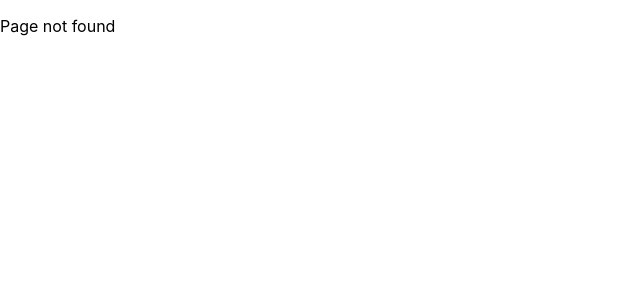
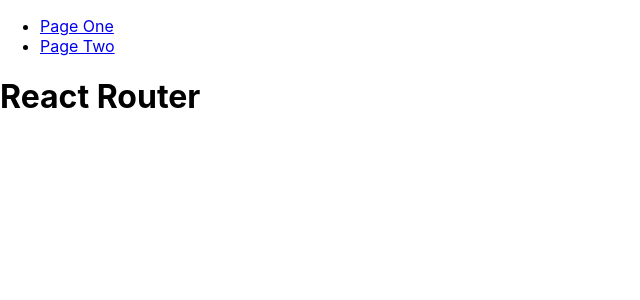
Before and after one commit to MarwanAl-Obaidi/clear-code-guide, a React (Create React App) app: page /react-router in a window 1280 px wide. Before the commit this address had no page. Shown: the top 300 px of the page, without its empty margins (0-640 px from the left). Built offline with nearby package versions, Linux system fonts and the light colour scheme.

Commit message:
React Router topic added

```diff
--- a/src/App.js
+++ b/src/App.js
@@ -1,13 +1,17 @@
 import { BrowserRouter as Router, Route, Routes } from 'react-router-dom';
 import './App.css';
-import Home from './views/home';
+import Home from './views/home/home';
+import NavBar from './components/navBar/navBar';
+import ReactRouter from './views/reactJs/reactRouter/reactRouter';
 
 function App() {
   return (
     <Router>
+      <NavBar />
       <Routes>
         <Route path="/" element={<Home />} />
         <Route path="/*" element={<p>Page not found</p>} />
+        <Route path="/react-router" element={<ReactRouter />} />
       </Routes>
     </Router>
   );
--- /dev/null
+++ b/src/views/reactJs/reactRouter/reactRouter.js
@@ -0,0 +1,11 @@
+import React from 'react';
+
+function ReactRouter() {
+    return (
+        <div>
+            <h1>React Router</h1>
+        </div>
+    );
+}
+
+export default ReactRouter;
```
Also changed, not shown: src/views/home/home.js (renamed from src/views/home.js).
